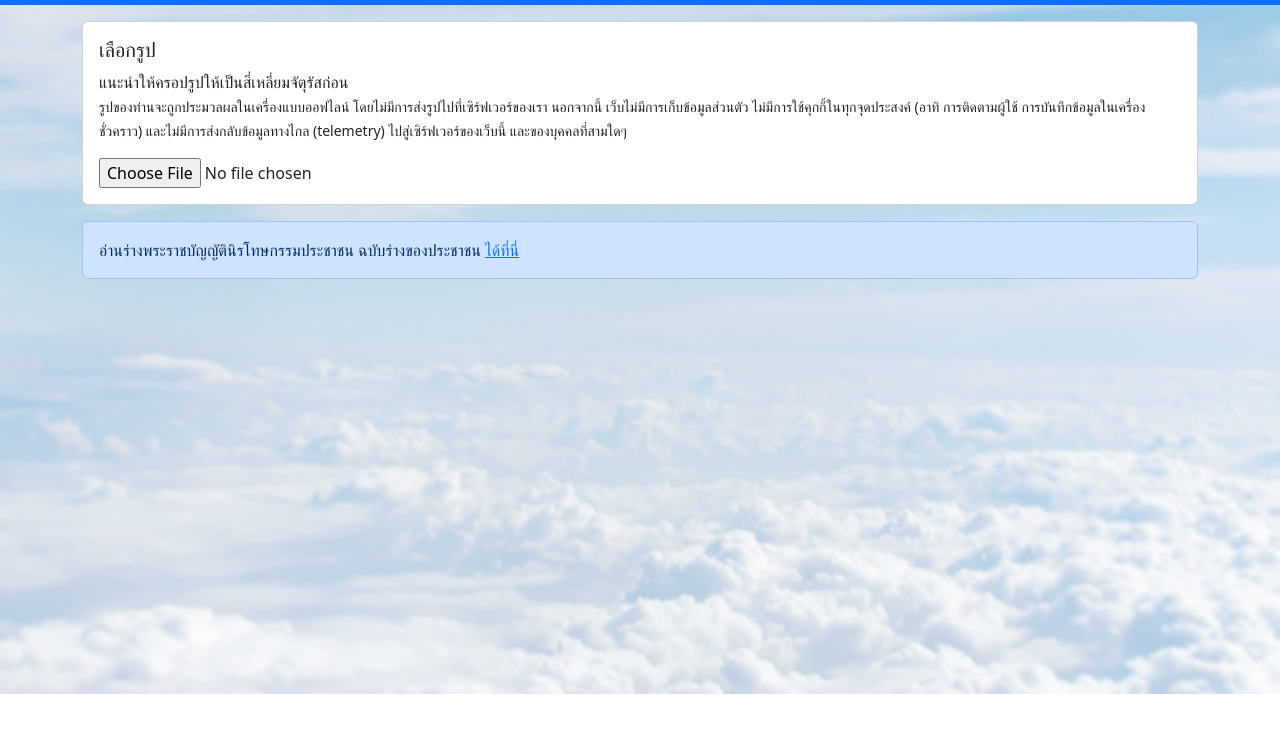
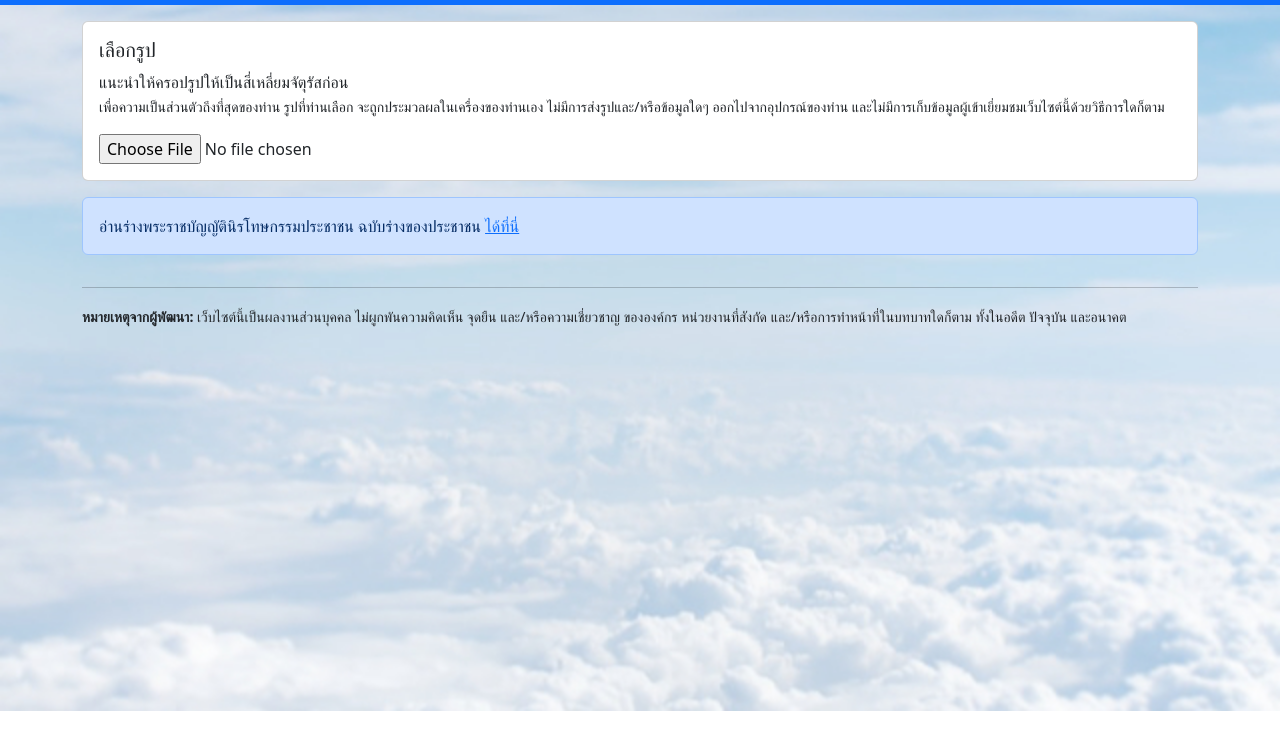
Before and after one commit to srakrn/peopleamnesty, a plain HTML site: page index.html in a window 1280 px wide. Shown: the part 51-800 px from the top of the page. Drawn offline with nearby package versions, Linux system fonts and the light colour scheme.

Commit message:
Better save instruction, disclaimer

```diff
--- a/index.html
+++ b/index.html
@@ -51,11 +51,9 @@
                     <div class="card-body">
                         <h5 class="card-title">เลือกรูป</h5>
                         <p class="mb-0">แนะนำให้ครอปรูปให้เป็นสี่เหลี่ยมจัตุรัสก่อน</p>
-                        <p><small>รูปของท่านจะถูกประมวลผลในเครื่องแบบออฟไลน์
-                                โดยไม่มีการส่งรูปไปที่เซิร์ฟเวอร์ของเรา นอกจากนี้
-                                เว็บไม่มีการเก็บข้อมูลส่วนตัว ไม่มีการใช้คุกกี้ในทุกจุดประสงค์ (อาทิ
-                                การติดตามผู้ใช้ การบันทึกข้อมูลในเครื่องชั่วคราว) และไม่มีการส่งกลับข้อมูลทางไกล
-                                (telemetry) ไปสู่เซิร์ฟเวอร์ของเว็บนี้ และของบุคคลที่สามใดๆ</small></p>
+                        <p><small>เพื่อความเป็นส่วนตัวถึงที่สุดของท่าน รูปที่ท่านเลือก จะถูกประมวลผลในเครื่องของท่านเอง
+                                ไม่มีการส่งรูปและ/หรือข้อมูลใดๆ ออกไปจากอุปกรณ์ของท่าน
+                                และไม่มีการเก็บข้อมูลผู้เข้าเยี่ยมชมเว็บไซต์นี้ด้วยวิธีการใดก็ตาม</small></p>
                         <input type="file" id="fileInput" accept="image/*">
                     </div>
                 </div>
@@ -63,7 +61,7 @@
                     <div class="card-body">
                         <h5 class="card-title">ขยับข้อความ</h5>
                         <p><small><strong>คำแนะนำ: </strong>ปรับให้ข้อความอยู่ในวงกลมเส้นประ
-                                เมื่ออัปโหลดขึ้นบนโซเชียลมีเดีย จะได้ไม่มีส่วนของข้อความที่ตกขอบ (ภาพที่บันทึก
+                                เมื่อนำไปใช้บนโซเชียลมีเดีย จะได้ไม่มีส่วนของข้อความที่ตกขอบ (ภาพที่บันทึก
                                 จะไม่มีวงกลมเส้นประ)</small></p>
                         <label for="scaleSlider" class="form-label">ขนาด เล็ก-ใหญ่</label>
                         <input type="range" class="form-range" id="scaleSlider" min="0.1" max="1" step="0.01" value="1">
@@ -90,16 +88,28 @@
                 </div>
             </div>
         </div>
+        <div class="row">
+            <div class="col">
+                <hr />
+                <small><strong>หมายเหตุจากผู้พัฒนา: </strong>เว็บไซต์นี้เป็นผลงานส่วนบุคคล ไม่ผูกพันความคิดเห็น
+                    จุดยืน และ/หรือความเชี่ยวชาญ ขององค์กร หน่วยงานที่สังกัด และ/หรือการทำหน้าที่ในบทบาทใดก็ตาม
+                    ทั้งในอดีต ปัจจุบัน และอนาคต</small>
+            </div>
+        </div>
     </div>
     <div class="modal fade" id="finalRenderModal" tabindex="-1" aria-labelledby="finalRenderModalLabel"
         aria-hidden="true">
         <div class="modal-dialog">
             <div class="modal-content">
                 <div class="modal-header">
-                    <h1 class="modal-title fs-5" id="finalRenderModalLabel">กดค้าง-คลิกขวา บันทึกรูปด้านล่างได้เลย</h1>
+                    <h1 class="modal-title fs-5" id="finalRenderModalLabel">สำเร็จ!</h1>
                     <button type="button" class="btn-close" data-bs-dismiss="modal" aria-label="Close"></button>
                 </div>
                 <div class="modal-body">
+                    <div class="alert alert-success" role="alert">
+                        สามารถกดค้าง (บนโทรศัพท์) หรือคลิกขวา (บนคอมพิวเตอร์) ที่รูปด้านล่าง เพื่อบันทึกได้ทันที<br />
+                        กดปิดที่มุมขวาบน หากต้องการปรับแต่งเพิ่มเติม หรือเลือกรูปใหม่
+                    </div>
                     <img id="finalRender" width=" 100%" />
                 </div>
             </div>
```
